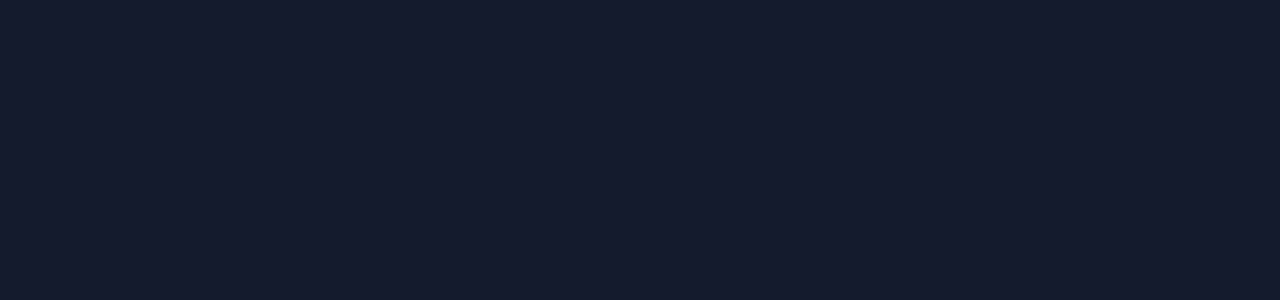
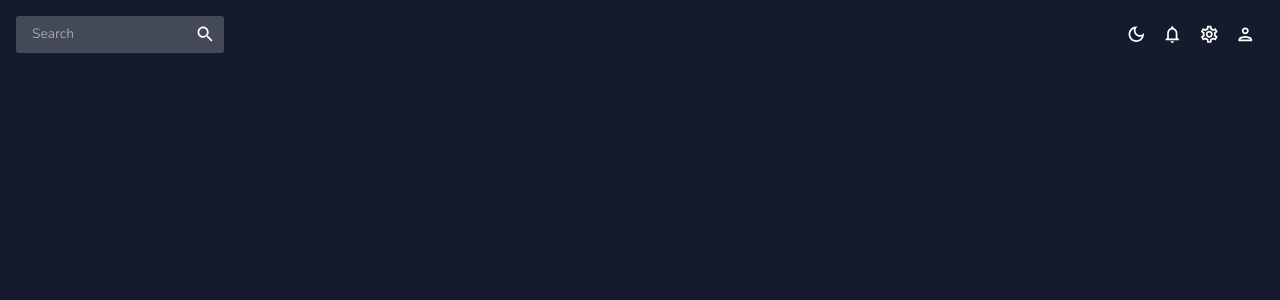
Before and after one commit to liciolentimo/accountant, a React (Create React App) app: page / in a window 1280 px wide. Shown: the top 300 px of the page. Built offline with nearby package versions, Linux system fonts and the light colour scheme.

Commit message:
added icons and searchbar

```diff
--- a/src/App.js
+++ b/src/App.js
@@ -1,5 +1,6 @@
 import { ColorModeContext, useMode } from './theme';
 import { CssBaseline, ThemeProvider } from "@mui/material";
+import Topbar from "./scenes/global/Topbar";
 
 function App() {
   const [theme, colorMode] = useMode();
@@ -7,7 +8,9 @@
     <ThemeProvider theme={theme}>
       <CssBaseline />
     <div className="app">
-      <main className="content"></main>
+      <main className="content">
+        <Topbar />
+      </main>
       </div>
     </ThemeProvider>
     </ColorModeContext.Provider>);
--- a/src/scenes/global/topbar.jsx
+++ b/src/scenes/global/topbar.jsx
@@ -1,5 +1,48 @@
+import { Box, IconButton, useTheme } from "@mui/material";
+import { useContext } from "react";
+import { ColorModeContext, tokens } from "../../theme";
+import InputBase from "@mui/material/InputBase";
+import LightModeOutlinedIcon  from "@mui/icons-material/LightModeOutlined";
+import DarkModeOutlinedIcon  from "@mui/icons-material/DarkModeOutlined";
+import NotificationsOutlinedIcon  from "@mui/icons-material/NotificationsOutlined";
+import SettingsOutlinedIcon  from "@mui/icons-material/SettingsOutlined";
+import PersonOutlinedIcon  from "@mui/icons-material/PersonOutlined";
+import SearchIcon  from "@mui/icons-material/Search";
+
+
 const Topbar = () => {
-    return <div>Topbar</div>
+    const theme = useTheme();
+    const colors = tokens(theme.palette.mode);
+    const colorMode = useContext(ColorModeContext);
+    return (<Box display="flex" justifyContent="space-between" p={2}>
+        {/* Search Bar */}
+        <Box display="flex" backgroundColor={colors.primary[400]} borderRadius="3px">
+            <InputBase sx= {{ ml: 2, flex: 1}} placeholder="Search" />
+            <IconButton type="button" sx= {{ p: 1 }}>
+                <SearchIcon />
+            </IconButton>
+        </Box>
+
+        {/* Icons */}
+        <Box display="flex">
+        <IconButton onClick={colorMode.toggleColorMode}>
+            {theme.palette.mode === "dark" ? (
+                <DarkModeOutlinedIcon />
+            ) : (
+                <LightModeOutlinedIcon />
+            )}
+        </IconButton>
+        <IconButton>
+            <NotificationsOutlinedIcon />
+        </IconButton>
+        <IconButton>
+            <SettingsOutlinedIcon />
+        </IconButton>
+        <IconButton>
+            <PersonOutlinedIcon />
+        </IconButton>
+        </Box>
+    </Box>);
 }
 
 export default Topbar;
```
